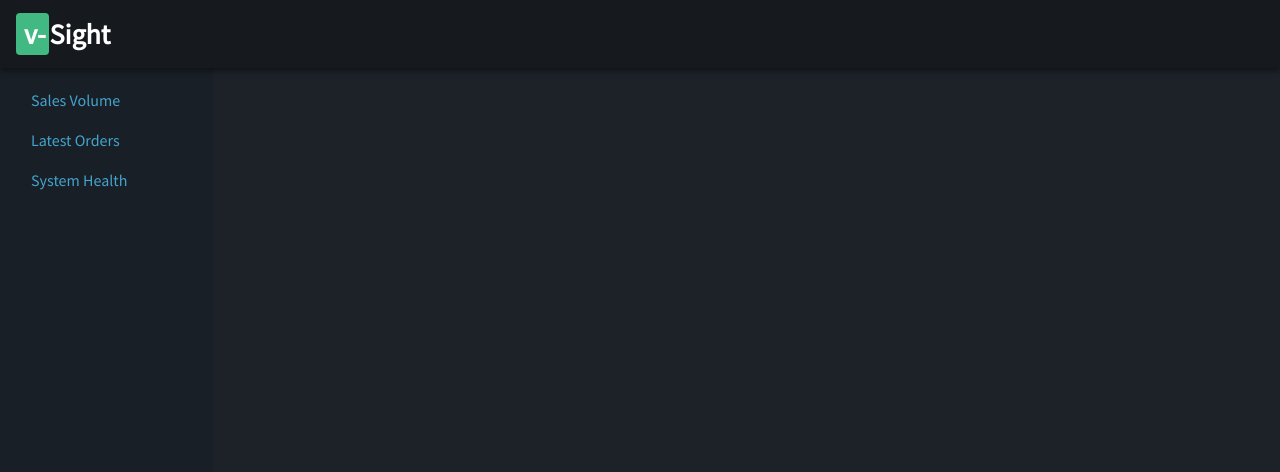
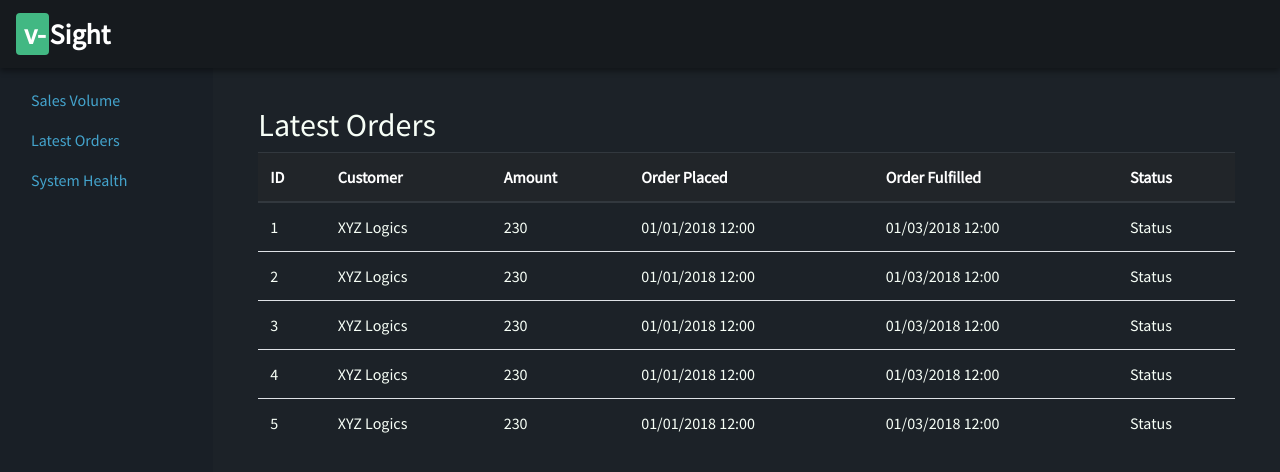
Before and after one commit to jamgar/v-sight, a Vue app: page /Orders in a window 1280 px wide. Shown: the top 472 px of the page. Built offline with nearby package versions, Linux system fonts and the light colour scheme.

Commit message:
Create Orders table with mock data

```diff
--- a/package.json
+++ b/package.json
@@ -12,6 +12,7 @@
     "chart.js": "^2.8.0",
     "core-js": "^2.6.5",
     "jquery": "^3.3.1",
+    "moment": "^2.24.0",
     "popper.js": "^1.11.0",
     "vue": "^2.6.6",
     "vue-chartjs": "^3.4.2",
--- a/src/main.js
+++ b/src/main.js
@@ -1,12 +1,20 @@
 import Vue from 'vue'
+import moment from 'moment'
+
 import App from './App.vue'
 import router from './router'
 import store from './store'
+
 import 'bootstrap'
 import 'bootstrap/dist/css/bootstrap.min.css'
 import '@/assets/css/g-styles.css'
 
 Vue.config.productionTip = false
+Vue.filter('formatDate', function(value) {
+  if (value) {
+    return moment(String(value)).format('MM/DD/YYYY hh:mm')
+  }
+})
 
 new Vue({
   router,
--- a/src/views/SectionOrders.vue
+++ b/src/views/SectionOrders.vue
@@ -0,0 +1,98 @@
+<template>
+  <div class="section-container">
+    <h2>Latest Orders</h2>
+    <table class="table table-inverse table-hover">
+      <thead class="thead-dark">
+        <tr>
+          <th>ID</th>
+          <th>Customer</th>
+          <th>Amount</th>
+          <th>Order Placed</th>
+          <th>Order Fulfilled</th>
+          <th>Status</th>
+        </tr>
+      </thead>
+      <tbody>
+        <tr v-for="order in orders">
+          <td>{{ order.id }}</td>
+          <td>{{ order.customer.name }}</td>
+          <td>{{ order.total }}</td>
+          <td>{{ order.placed | formatDate }}</td>
+          <td>{{ order.fulfilled | formatDate }}</td>
+          <td>Status</td>
+        </tr>
+      </tbody>
+    </table>
+  </div>
+</template>
+
+<script>
+export default {
+  data: () => ({
+    orders: [
+      {
+        id: 1,
+        customer: {
+          id: 1,
+          name: 'XYZ Logics',
+          state: 'FL',
+          email: 'sales@example.com'
+        },
+        total: 230,
+        placed: new Date(2017, 12, 1),
+        fulfilled: new Date(2017, 12, 3)
+      },
+      {
+        id: 2,
+        customer: {
+          id: 2,
+          name: 'XYZ Logics',
+          state: 'FL',
+          email: 'sales@example.com'
+        },
+        total: 230,
+        placed: new Date(2017, 12, 1),
+        fulfilled: new Date(2017, 12, 3)
+      },
+      {
+        id: 3,
+        customer: {
+          id: 3,
+          name: 'XYZ Logics',
+          state: 'FL',
+          email: 'sales@example.com'
+        },
+        total: 230,
+        placed: new Date(2017, 12, 1),
+        fulfilled: new Date(2017, 12, 3)
+      },
+      {
+        id: 4,
+        customer: {
+          id: 4,
+          name: 'XYZ Logics',
+          state: 'FL',
+          email: 'sales@example.com'
+        },
+        total: 230,
+        placed: new Date(2017, 12, 1),
+        fulfilled: new Date(2017, 12, 3)
+      },
+      {
+        id: 5,
+        customer: {
+          id: 5,
+          name: 'XYZ Logics',
+          state: 'FL',
+          email: 'sales@example.com'
+        },
+        total: 230,
+        placed: new Date(2017, 12, 1),
+        fulfilled: new Date(2017, 12, 3)
+      }
+    ]
+  })
+}
+</script>
+
+<style scoped></style>
```
Also changed, not shown: 1 other file (tests, documents, lock files or other folders).
